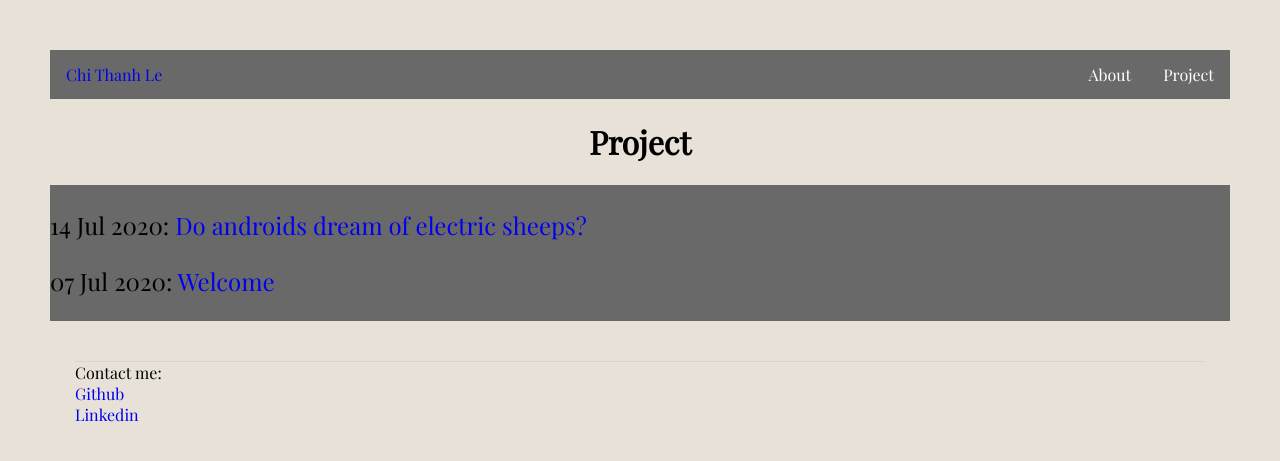
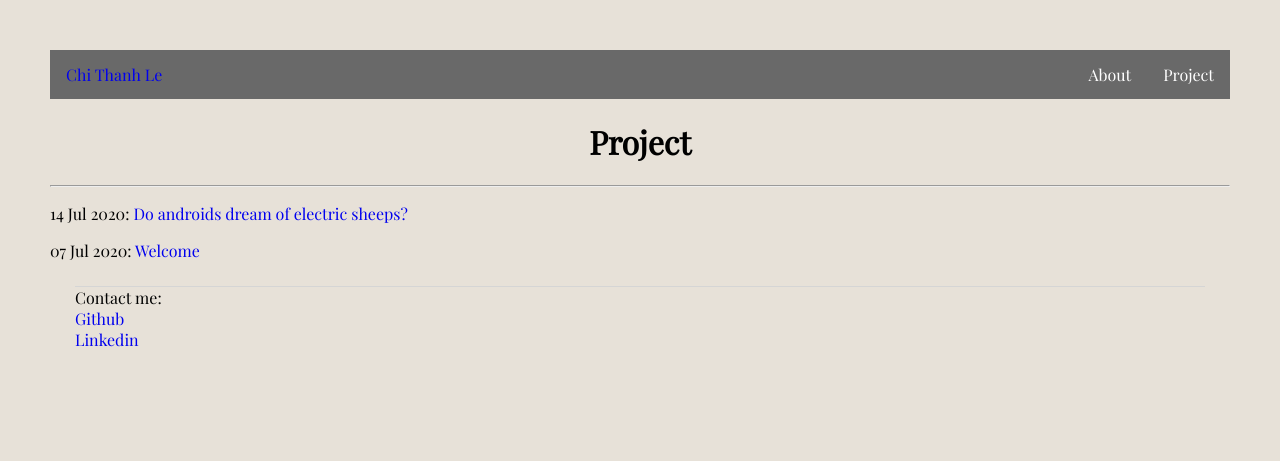
Before and after one commit to tle2001/tle2001.github.io, a Jekyll site: the page built from blog/index.html, in a window 1280 px wide. Shown: the top 461 px of the page. Built offline with Jekyll 4.4.1, drawn with Linux system fonts in a browser that asks for light colours.

Commit message:
Update index.html

```diff
--- a/blog/index.html
+++ b/blog/index.html
@@ -2,9 +2,9 @@
 layout: default
 title: Project
 ---
-	<ul class="posts">
+	<hr class="posts">
 
 	  {% for post in site.posts %}
 	    <p><span>{{ post.date | date_to_string }}</span>: <a href="{{ post.url }}" title="{{ post.title }}">{{ post.title }}</a></p>
 	  {% endfor %}
-	</ul>
+	</hr>
```
